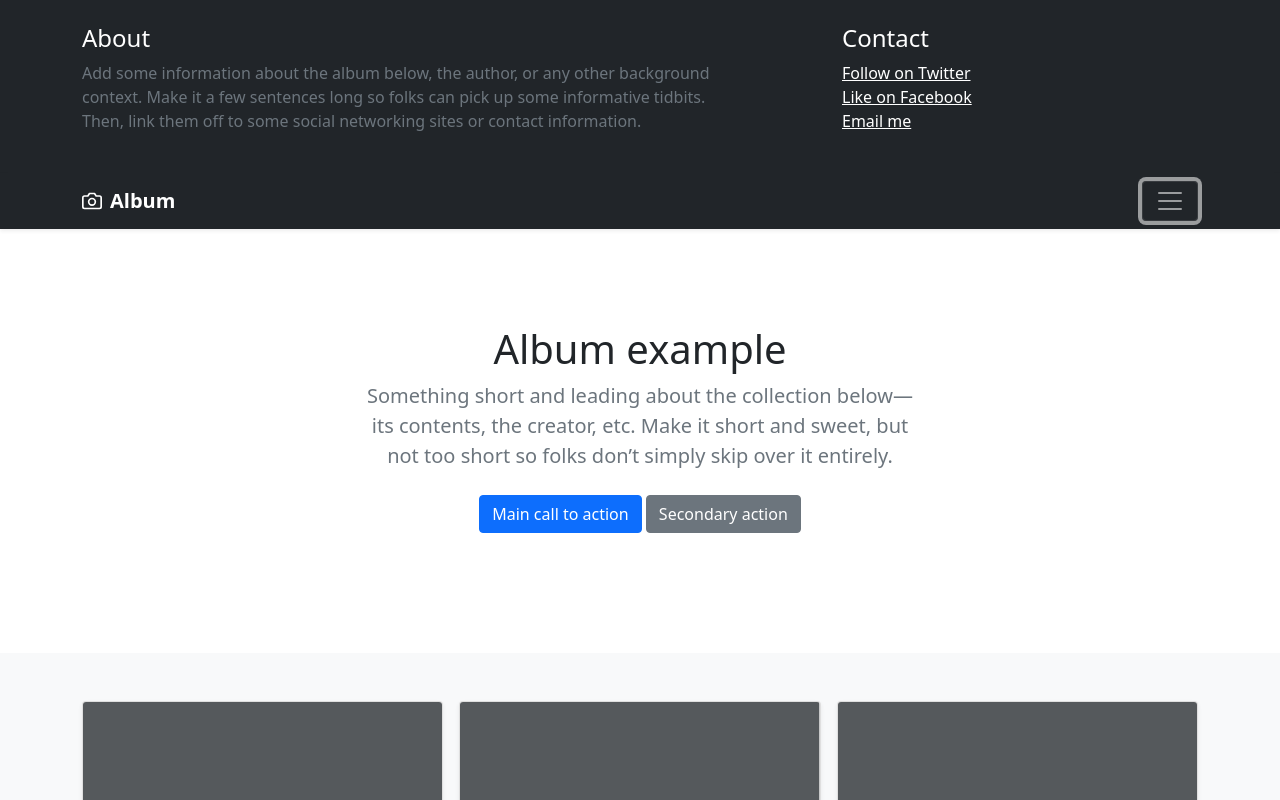
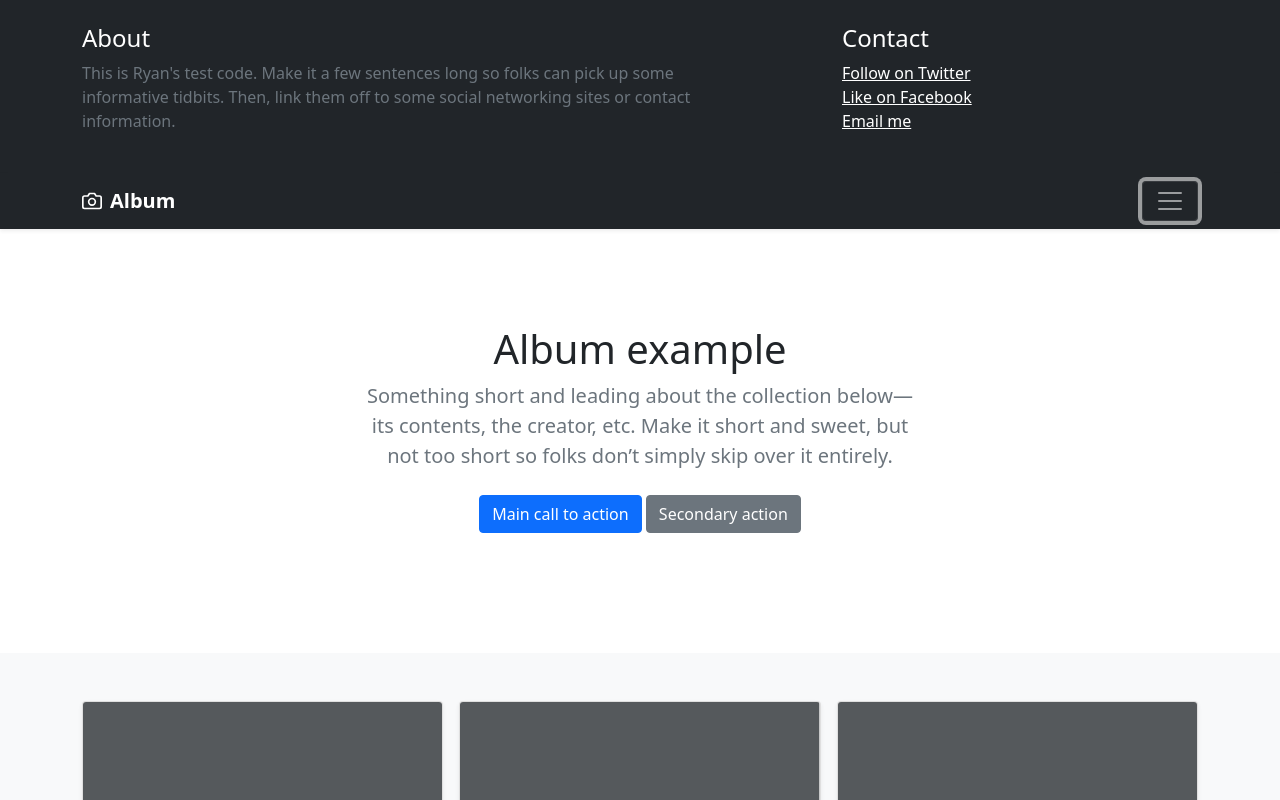
Before and after one commit to rgarlick/BootstrapPage, a plain HTML site: page index.html in a window 1280 px wide. Both pictures are taken after a click on the button "Toggle navigation". Shown: the top 800 px of the page. Drawn offline with Linux system fonts and the light colour scheme; files that its build step writes are made by us from their sources; files whose address does not match are found by name.

Commit message:
Update index.html

```diff
--- a/index.html
+++ b/index.html
@@ -41,7 +41,7 @@
       <div class="row">
         <div class="col-sm-8 col-md-7 py-4">
           <h4 class="text-white">About</h4>
-          <p class="text-muted">Add some information about the album below, the author, or any other background context. Make it a few sentences long so folks can pick up some informative tidbits. Then, link them off to some social networking sites or contact information.</p>
+          <p class="text-muted">This is Ryan's test code. Make it a few sentences long so folks can pick up some informative tidbits. Then, link them off to some social networking sites or contact information.</p>
         </div>
         <div class="col-sm-4 offset-md-1 py-4">
           <h4 class="text-white">Contact</h4>
```
